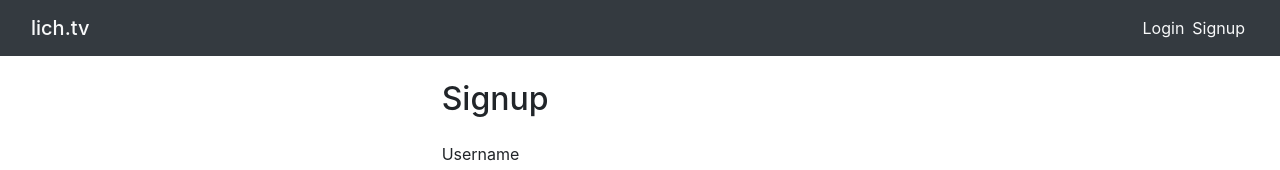
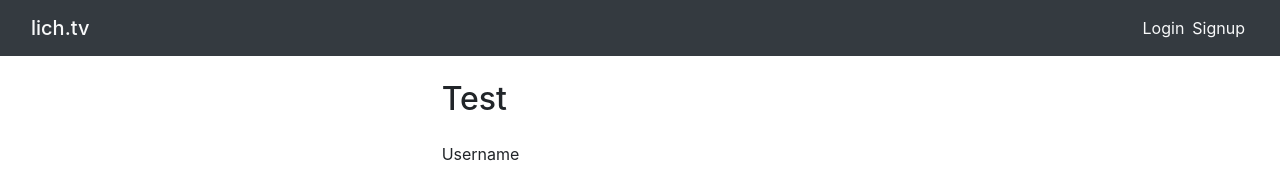
Before and after one commit to essemd/lich-tv, a React (Create React App) app in the folder client/: page /signup in a window 1280 px wide. Shown: the top 170 px of the page. Built offline with nearby package versions, Linux system fonts and the light colour scheme; no server answers.

Commit message:
more workflow test

```diff
--- a/client/src/components/login.js
+++ b/client/src/components/login.js
@@ -33,7 +33,7 @@ export default function Login(props) {
       <div className="row">
         <div className="col-4"></div>
         <div className="col-4">
-          <h2 className="mb-4">Login</h2>
+          <h2 className="mb-4">Final</h2>
           <label className="mr-2" htmlFor="username">Username</label>
           <input className="mb-3 form-control" type="text" onChange={e => setUsername(e.target.value)}/>
           <label className="mr-2" htmlFor="password">Password</label>
--- a/client/src/components/signup.js
+++ b/client/src/components/signup.js
@@ -36,7 +36,7 @@ export default function Signup(props) {
       <div className="row">
         <div className="col-4"></div>
         <div className="col-4">
-          <h2 className="mb-4">Signup</h2>
+          <h2 className="mb-4">Test</h2>
           <label className="mr-2" htmlFor="username">Username</label>
           <input className="mb-3 form-control" type="text" onChange={e => setUsername(e.target.value)}/>
           <label className="mr-2" htmlFor="password">Password</label>
```
